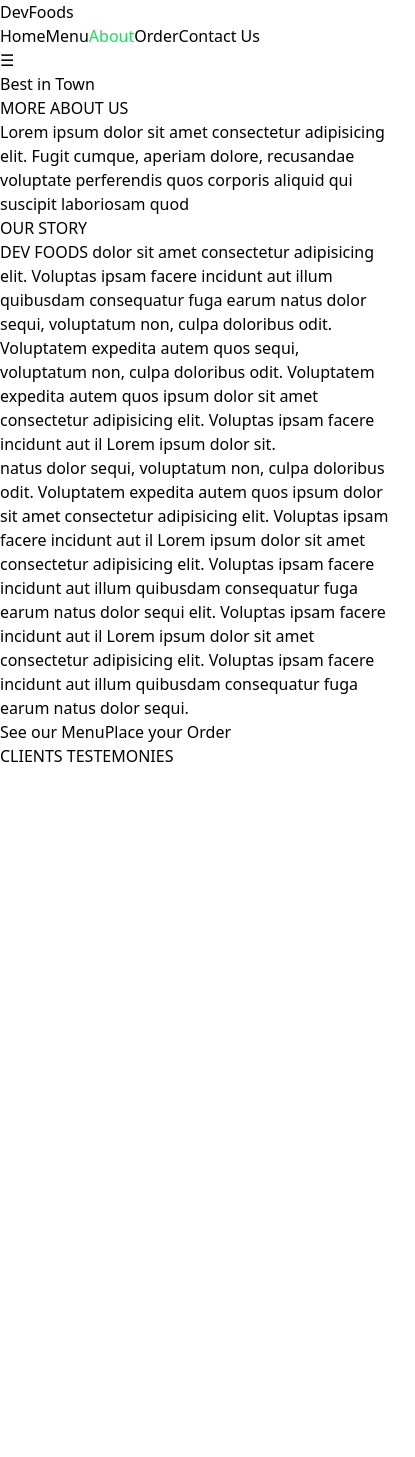
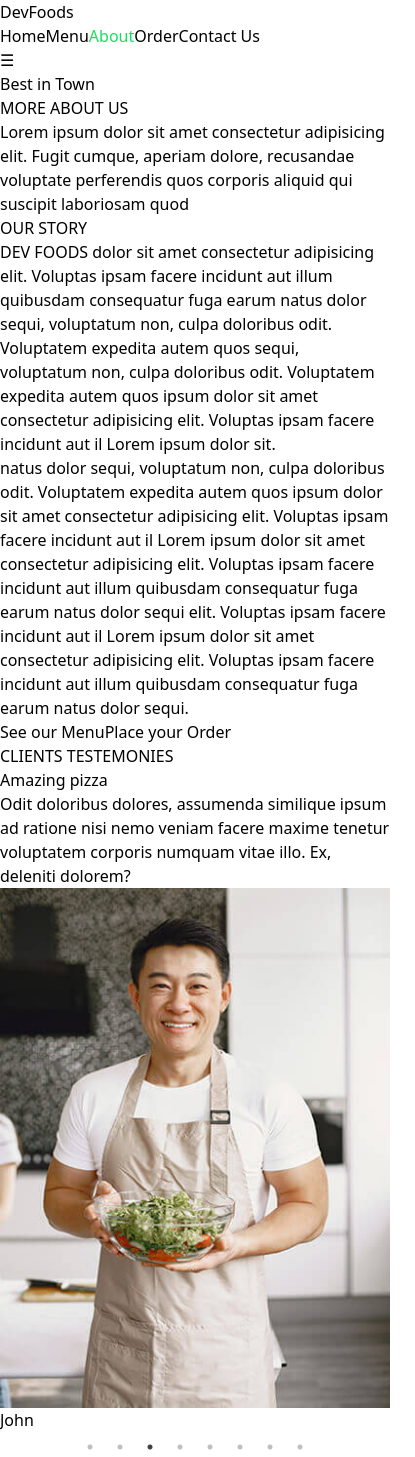
Before and after one commit to DivineDomokuma10/dev-foods-restaurant, a React (Vite) app: page /about in a window 390 px wide. Shown: the whole page, 415 px wide, since content can reach past the window. Before the commit the page ends 844 px from the top, so only its background shows below. Built offline with nearby package versions, Linux system fonts and the light colour scheme.

Commit message:
initialized carousel for client testimony

```diff
--- a/package.json
+++ b/package.json
@@ -13,7 +13,9 @@
     "react": "^18.2.0",
     "react-dom": "^18.2.0",
     "react-icons": "^4.10.1",
-    "react-router-dom": "^6.14.1"
+    "react-router-dom": "^6.14.1",
+    "react-slick": "^0.29.0",
+    "slick-carousel": "^1.8.1"
   },
   "devDependencies": {
     "@types/react": "^18.0.28",
--- a/src/components/tools/Carousel.jsx
+++ b/src/components/tools/Carousel.jsx
@@ -1,12 +1,19 @@
-import React, { useState } from "react";
-import { motion, AnimatePresence } from "framer-motion";
+import Slider from "react-slick";
+import "slick-carousel/slick/slick.css";
+import "slick-carousel/slick/slick-theme.css";
 
-const Carousel = ({ items }) => {
-  return (
-    <div className="">
-      <div className="w-3/5 h-3/4 bg-red-200 py-5"></div>
-    </div>
-  );
+const Carousel = ({ children }) => {
+  const settings = {
+    dots: true,
+    speed: 600,
+    autoplay: true,
+    infinite: true,
+    slidesToShow: 1,
+    slidesToScroll: 1,
+    cssEase: "linear",
+    autoplaySpeed: 2000,
+  };
+  return <Slider {...settings}>{children}</Slider>;
 };
 
 export default Carousel;
--- a/src/pages/About.jsx
+++ b/src/pages/About.jsx
@@ -6,6 +6,64 @@ import HeroSection from "../components/HeroSection";
 import Carousel from "../components/tools/Carousel";
 
 const About = () => {
+  const people = [
+    {
+      id: 1,
+      name: "Divine",
+      pics: "/chef-1.jpg",
+      title: "Amazing pizza",
+      text: "Odit doloribus dolores, assumenda similique ipsum ad ratione nisi nemo veniam facere maxime tenetur voluptatem corporis numquam vitae illo. Ex, deleniti dolorem?",
+    },
+    {
+      id: 2,
+      name: "James",
+      pics: "/chef-2.jpg",
+      title: "Amazing pizza",
+      text: "Odit doloribus dolores, assumenda similique ipsum ad ratione nisi nemo veniam facere maxime tenetur voluptatem corporis numquam vitae illo. Ex, deleniti dolorem?",
+    },
+    {
+      id: 3,
+      name: "John",
+      pics: "/chef-4.jpg",
+      title: "Amazing pizza",
+      text: "Odit doloribus dolores, assumenda similique ipsum ad ratione nisi nemo veniam facere maxime tenetur voluptatem corporis numquam vitae illo. Ex, deleniti dolorem?",
+    },
+    {
+      id: 4,
+      name: "David",
+      pics: "/chef-3.jpg",
+      title: "Amazing pizza",
+      text: "Odit doloribus dolores, assumenda similique ipsum ad ratione nisi nemo veniam facere maxime tenetur voluptatem corporis numquam vitae illo. Ex, deleniti dolorem?",
+    },
+    {
+      id: 5,
+      name: "Tari",
+      pics: "/chef-1.jpg",
+      title: "Amazing pizza",
+      text: "Odit doloribus dolores, assumenda similique ipsum ad ratione nisi nemo veniam facere maxime tenetur voluptatem corporis numquam vitae illo. Ex, deleniti dolorem?",
+    },
+    {
+      id: 6,
+      name: "Prosper",
+      pics: "/chef-2.jpg",
+      title: "Amazing pizza",
+      text: "Odit doloribus dolores, assumenda similique ipsum ad ratione nisi nemo veniam facere maxime tenetur voluptatem corporis numquam vitae illo. Ex, deleniti dolorem?",
+    },
+    {
+      id: 7,
+      name: "John",
+      pics: "/chef-4.jpg",
+      title: "Amazing pizza",
+      text: "Odit doloribus dolores, assumenda similique ipsum ad ratione nisi nemo veniam facere maxime tenetur voluptatem corporis numquam vitae illo. Ex, deleniti dolorem?",
+    },
+    {
+      id: 8,
+      name: "David",
+      pics: "/chef-3.jpg",
+      title: "Amazing pizza",
+      text: "Odit doloribus dolores, assumenda similique ipsum ad ratione nisi nemo veniam facere maxime tenetur voluptatem corporis numquam vitae illo. Ex, deleniti dolorem?",
+    },
+  ];
   const navigator = useNavigate();
 
   return (
@@ -41,11 +99,11 @@ const About = () => {
         </div>
       </HeroSection>
 
-      <article className="w-full h-[90vh] flex flex-col items-center bg-gray-300 justify-center space-y-10 md:py-7 md:h-[100vh] md:space-y-20">
+      <article className="w-full h-[100vh] flex flex-col items-center bg-gray-300 justify-center space-y-10 sm:space-y-14 md:justify-evenly">
         <h1 className="text-center text-4xl text-green-500 font-serif font-medium sm:text-5xl">
           OUR STORY
         </h1>
-        <div className="flex flex-col space-y-10 md:flex-row md:space-y-0">
+        <div className="flex flex-col space-y-10 lg:flex-row sm:space-y-10 lg:space-y-0">
           <p className="leading-6 text-center text-sm px-5 sm:text-base sm:leading-8 md:leading-10 md:px-10 md:text-lg">
             <span className=" text-lg font-semibold text-green-600 sm:text-xl md:text-2xl">
               DEV FOODS
@@ -84,12 +142,31 @@ const About = () => {
         </div>
       </article>
 
-      <div className="w-full h-[80vh] flex flex-col space-y-5 bg-black bg-opacity-95 py-5">
-        <h1 className="text-center text-4xl text-green-500 font-serif font-medium sm:text-5xl">
+      <div className="w-full h-[90vh] flex flex-col space-y-20 py-5 bg-black bg-opacity-95">
+        <h1 className="text-center text-4xl text-green-500 py-5 font-serif font-medium sm:text-5xl">
           CLIENTS TESTEMONIES
         </h1>
+        <Carousel>
+          {people.map((person) => (
+            <div
+              key={person.id}
+              autoFocus={true}
+              className="w-full flex flex-col p-5 text-white space-y-7 sm:space-y-12"
+            >
+              <h1 className="text-2xl font-bold sm:text-center sm:text-4xl">
+                {person.title}
+              </h1>
+              <p className="sm:">{person.text}</p>
+              <div className="flex space-x-5 items-center">
+                <img src={person.pics} className="w-12 h-12 rounded-full" />
+                <span className="text-green-400 font-semibold">
+                  {person.name}
+                </span>
+              </div>
+            </div>
+          ))}
+        </Carousel>
       </div>
-      <Carousel />
     </section>
   );
 };
```
Also changed, not shown: 1 other file (tests, documents, lock files or other folders).
